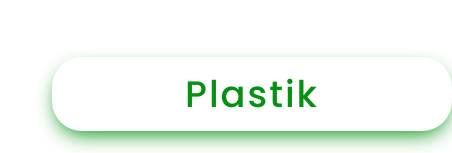
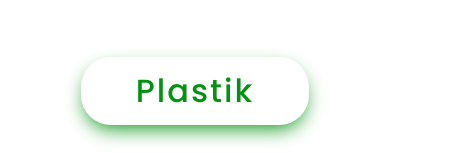
Before and after one commit to D4yezz/BankSampah-K8-24, a plain HTML site: page index.html in a window 390 px wide. Shown: the part 1492-1645 px from the top of the page, 452 px wide, since content can reach past the window. Drawn offline with Linux system fonts and the light colour scheme.

Commit message:
fix responsive h2

```diff
--- a/src/style/global.css
+++ b/src/style/global.css
@@ -953,6 +953,14 @@ footer .teks-footer img {
     margin-top: 230px;
   }
 
+  .sampah h2{
+
+    font-size: 2rem;
+
+    width: 80%;
+
+  }
+
   .teks-footer {
 
     display: block;
```
